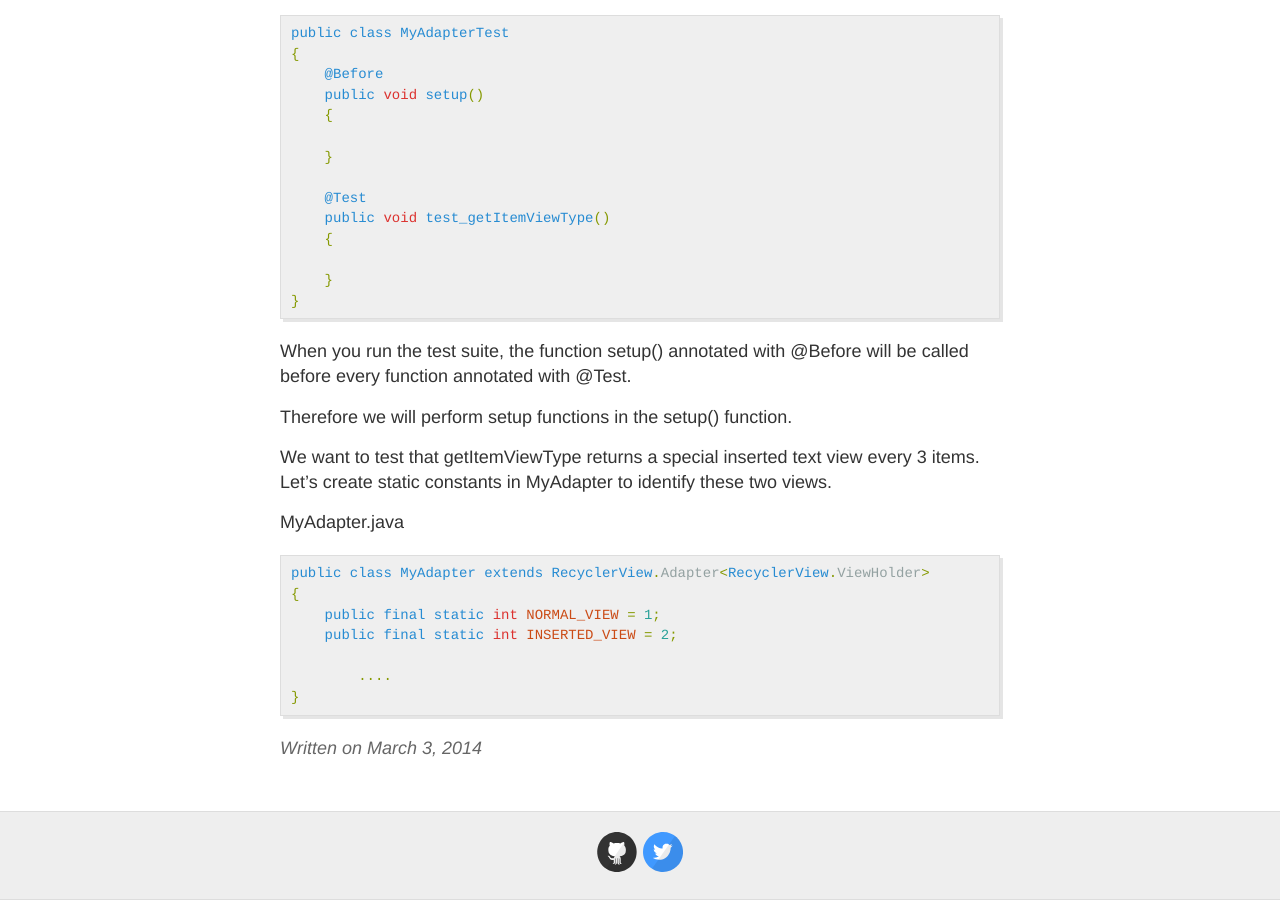
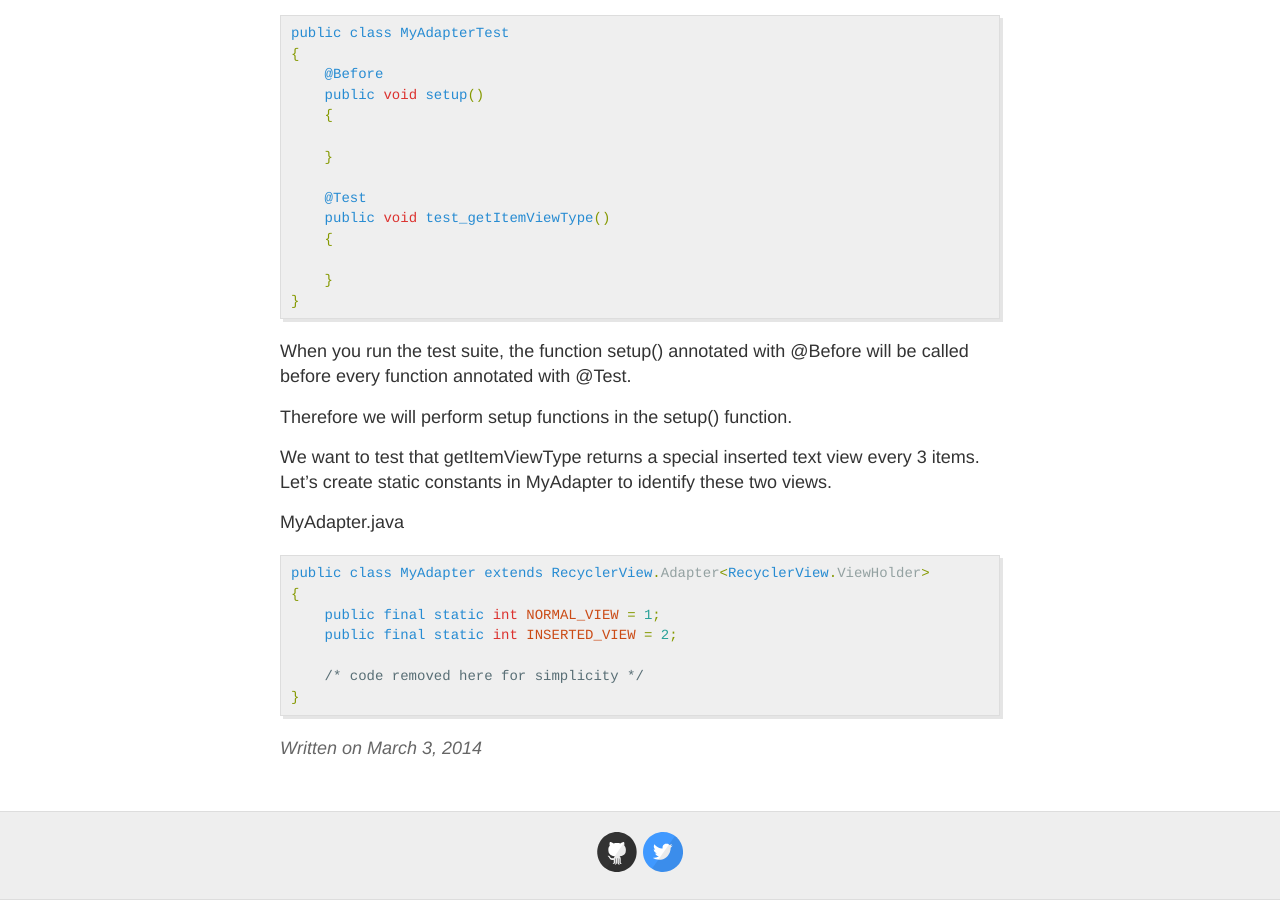
Before and after one commit to teoboonkeat/teoboonkeat.github.io, a Jekyll site: the page built from _posts/2014-3-3-Hello-World.md, in a window 1280 px wide and 900 px high, scrolled down 5042 px. Built offline with Jekyll 4.4.1, drawn with Linux system fonts in a browser that asks for light colours.

Commit message:
Update 2014-3-3-Hello-World.md

```diff
--- a/_posts/2014-3-3-Hello-World.md
+++ b/_posts/2014-3-3-Hello-World.md
@@ -183,7 +183,7 @@ public class MyAdapter extends RecyclerView.Adapter<RecyclerView.ViewHolder>
     public final static int NORMAL_VIEW = 1;
     public final static int INSERTED_VIEW = 2;
 
-	....
+    /* code removed here for simplicity */
 }
 {% endraw %}
 {% endhighlight %}
```
